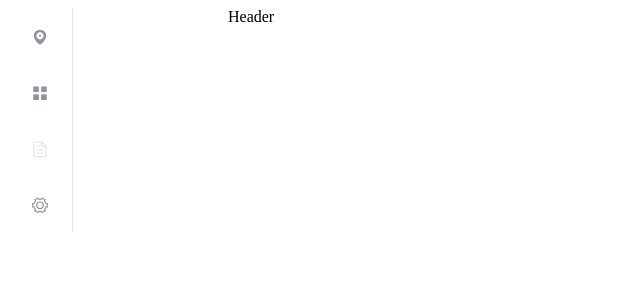
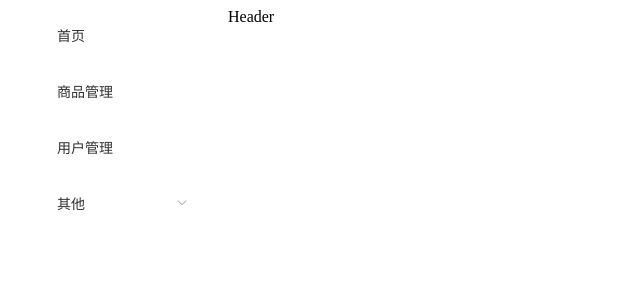
Before and after one commit to wealthyWoman/3234poject, a Vue app: page /page2 in a window 1280 px wide. Shown: the top 300 px of the page, without its empty margins (0-640 px from the left). Built offline with nearby package versions, Linux system fonts and the light colour scheme.

Commit message:
home页面二级菜单的实现

```diff
--- a/src/components/componAside.vue
+++ b/src/components/componAside.vue
@@ -1,36 +1,20 @@
 <template>
     <el-menu default-active="1-4-1" class="el-menu-vertical-demo" @open="handleOpen" @close="handleClose"
         :collapse="isCollapse">
-    <el-submenu index="1">
+        <el-menu-item v-for="item in noChildren" :key="item.name" :index="item.name">
+            <i :class="`el-icon-${item.icon}}`"></i>
+            <span slot="title">{{ item.label }}</span>
+        </el-menu-item>
+
+        <el-submenu v-for="item in hasChildren" :key="item.label" :index="item.name">
             <template slot="title">
-        <i class="el-icon-location"></i>
-        <span slot="title">导航一</span>
+                <i :class="`el-icon-${item.icon}}`"></i>
+                <span slot="title">{{ item.label }}</span>
             </template>
-      <el-menu-item-group>
-        <span slot="title">分组一</span>
-        <el-menu-item index="1-1">选项1</el-menu-item>
-        <el-menu-item index="1-2">选项2</el-menu-item>
+            <el-menu-item-group v-for="subItem in item.children" :key="subItem.path">
+                <el-menu-item :index="subItem.path">{{subItem.label}}</el-menu-item>
             </el-menu-item-group>
-      <el-menu-item-group title="分组2">
-        <el-menu-item index="1-3">选项3</el-menu-item>
-      </el-menu-item-group>
-      <el-submenu index="1-4">
-        <span slot="title">选项4</span>
-        <el-menu-item index="1-4-1">选项1</el-menu-item>
         </el-submenu>
-    </el-submenu>
-    <el-menu-item index="2">
-      <i class="el-icon-menu"></i>
-      <span slot="title">导航二</span>
-    </el-menu-item>
-    <el-menu-item index="3" disabled>
-      <i class="el-icon-document"></i>
-      <span slot="title">导航三</span>
-    </el-menu-item>
-    <el-menu-item index="4">
-      <i class="el-icon-setting"></i>
-      <span slot="title">导航四</span>
-    </el-menu-item>
     </el-menu>
 </template>
 
@@ -38,7 +22,50 @@
 export default {
     data() {
         return {
-      isCollapse: true
+            isCollapse: false,
+            menuData: [
+                {
+                    path: '/',
+                    name: 'home',
+                    label: '首页',
+                    icon: 's-home',
+                    url: 'home/home'
+                },
+                {
+                    path: '/mall',
+                    name: 'mall',
+                    label: '商品管理',
+                    icon: 'video-play',
+                    url: 'MallManage/MallManage'
+                },
+                {
+                    path: '/user',
+                    name: 'user',
+                    label: '用户管理',
+                    icon: 'user',
+                    url: 'UserManage/UserManage'
+                },
+                {
+                    label: '其他',
+                    icon: 'location',
+                    children: [
+                        {
+                            path: '/page1',
+                            name: 'page1',
+                            label: '页面1',
+                            icon: 'setting',
+                            url: 'other/pageOne'
+                        },
+                        {
+                            path: '/page2',
+                            name: 'page2',
+                            label: '页面2',
+                            icon: 'setting',
+                            url: 'other/pageTwo'
+                        }
+                    ]
+                },
+            ]
         };
     },
     methods: {
@@ -47,6 +74,17 @@
         },
         handleClose(key, keyPath) {
             console.log(key, keyPath);
+        }
+    },
+    computed: {
+        //1、没有子菜单的
+        noChildren() {
+            return this.menuData.filter(item => !item.children)
+        },
+        //2、有子菜单的
+        hasChildren() {
+            return this.menuData.filter(item => item.children)
+
         }
     }
 }
```
Lines whose indentation alone changed are shown as unchanged.
